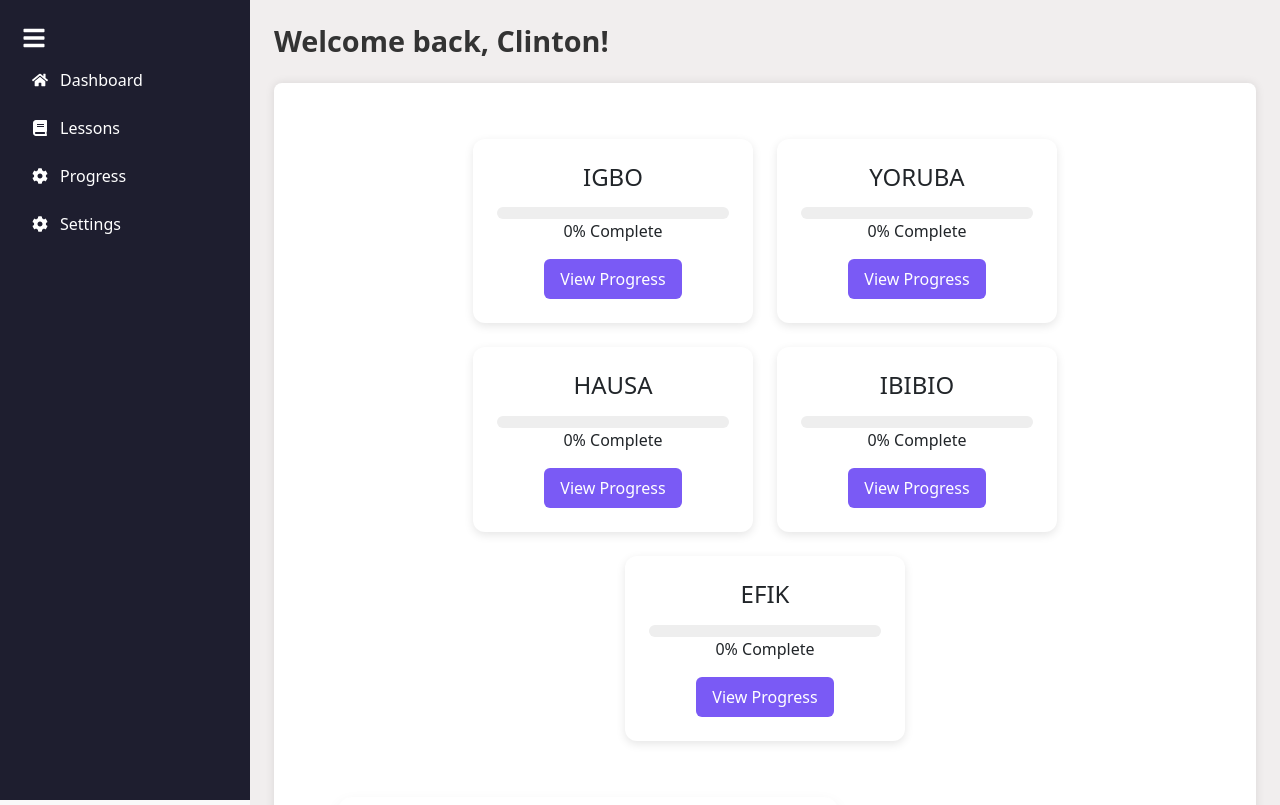
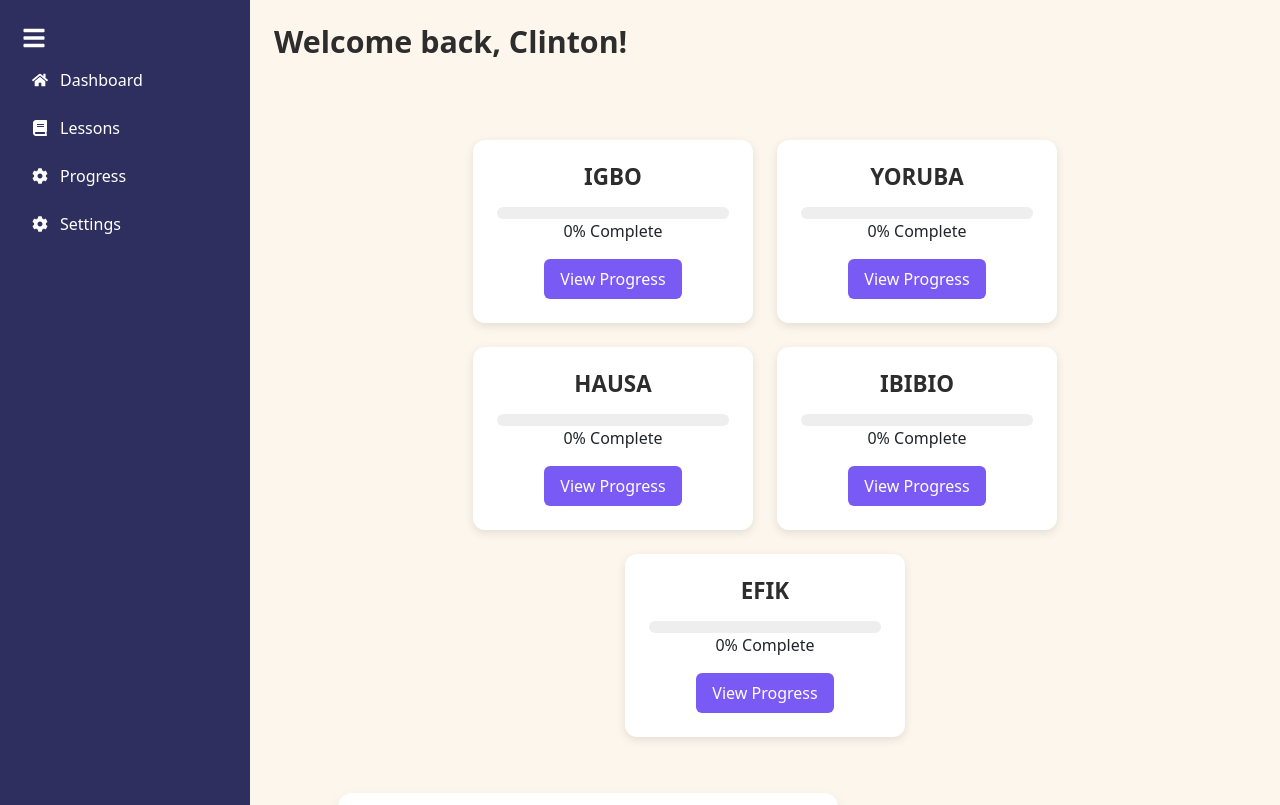
Before and after one commit to JoyEmma12/joy-pro, a React (Vite) app in the folder my_final_year_project/: page /dashboard in a window 1280 px wide. Shown: the top 805 px of the page. Built offline with nearby package versions, Linux system fonts and the light colour scheme; a web font is replaced by a local one.

Commit message:
styles updated

```diff
--- a/my_final_year_project/src/App.css
+++ b/my_final_year_project/src/App.css
@@ -1,9 +1,12 @@
 @import url("https://fonts.googleapis.com/css2?family=Carter+One&family=Castoro:ital@0;1&display=swap");
 :root {
-  --background-color: #ede2fd;
-  --text-color: #09001c;
-  --accent-color: #fc43da;
-  --primary-btn-color: #6a1cfc;
-  --secondary-btn-color: #fa7bfd;
+  --background: #FDF6EC;
+  --text-primary: #2D2D2D;
+  --text-secondary: #666666;
+  --primary-accent: 	#7A5AF5;
+  --secondary-accent: #34D399;
+  --correct-color-feedback: #10B981;
+  --wrong-color: #F87171;
+  --button-hover: #5A3DDC;
 }
 /* body { overflow-x: hidden; } */
--- a/my_final_year_project/src/components/Dashboard/Dashboard.css
+++ b/my_final_year_project/src/components/Dashboard/Dashboard.css
@@ -3,34 +3,33 @@
   display: flex;
   width: 100%;
   min-height: 100vh;
-  background-color: #f9f9f9;
+  /* background-color: var(); */
 }
 
-/* --- Sidebar styles are handled separately (in Sidebar.css) --- */
 
 /* --- Dashboard Main Content Area --- */
 .dashboard-main {
   flex: 1;
   padding: 1.5rem;
-  background-color: #f1eeee;
+  background-color: var(--background);
   overflow-x: hidden;
   min-height: 100vh;
 }
 
 /* --- Greeting Text --- */
 .greetings {
-  font-size: 1.8rem;
+  font-size: 1.9rem;
   margin-bottom: 1.5rem;
-  font-weight: 600;
-  color: #333;
+  font-weight: 650;
+  color: var(--text-primary);
 }
 
 /* --- Card Content Box --- */
 .content-box {
-  background-color: #ffffff;
+  /* background-color: #ffffff; */
   padding: 2rem;
   border-radius: 8px;
-  box-shadow: 0 0 10px rgba(0, 0, 0, 0.1);
+  /* box-shadow: 0 0 10px rgba(0, 0, 0, 0.1); */
 }
 
 /* --- Responsive Layout --- */
--- a/my_final_year_project/src/components/Dashboard/LessonPage/DashboardProgress.css
+++ b/my_final_year_project/src/components/Dashboard/LessonPage/DashboardProgress.css
@@ -19,6 +19,12 @@
 .progress-card:hover {
   transform: translateY(-3px);
 }
+.progress-card h4 {
+  font-size: 1.4rem;
+  margin-bottom: 0.5rem;
+  font-weight: 600;
+  color: var(--text-primary);
+}
 
 .progress-bar-container {
   margin: 1rem 0;
@@ -34,17 +40,20 @@
 
 .progress-fill {
   height: 100%;
-  background-color: #7a5af5;
+  background-color: var(--primary-accent);
   transition: width 0.5s ease;
 }
 
 .progress-card button {
-  background: #7a5af5;
+  background: var(--primary-accent);
   color: white;
   border: none;
   padding: 0.5rem 1rem;
   border-radius: 6px;
   cursor: pointer;
+}
+.progress-card button:hover {
+  background: var(--button-hover);
 }
 
 @media (max-width: 768px) {
--- a/my_final_year_project/src/components/Dashboard/LessonPage/Quizscreen.jsx
+++ b/my_final_year_project/src/components/Dashboard/LessonPage/Quizscreen.jsx
@@ -6,17 +6,49 @@ import "./QuizScreen.css";
 const QuizScreen = () => {
   const { language } = useParams();
   const navigate = useNavigate();
-  const questions = quizData[language.toLowerCase()] || [];
+
+  const langKey = language.toLowerCase();
+  const questions = quizData[langKey] || [];
 
   const [current, setCurrent] = useState(0);
   const [score, setScore] = useState(0);
   const [showResult, setShowResult] = useState(false);
 
+  // Reset state on language change (important for Next Quiz)
+  useEffect(() => {
+    setCurrent(0);
+    setScore(0);
+    setShowResult(false);
+  }, [language]);
+
+  // Save score to backend
+  useEffect(() => {
+    if (!showResult) return;
+
+    const user = JSON.parse(localStorage.getItem("user"));
+    const username = user?.username;
+
+    if (username) {
+      fetch("http://127.0.0.1:5000/quiz-score", {
+        method: "POST",
+        headers: { "Content-Type": "application/json" },
+        body: JSON.stringify({ username, language: langKey, score }),
+      })
+        .then((res) => res.json())
+        .then((data) => console.log("Quiz score saved:", data))
+        .catch((err) => console.error("Error saving quiz score:", err));
+    }
+  }, [showResult, langKey, score]);
+
   const handleAnswer = (option) => {
-    if (option === questions[current].answer) setScore(score + 1);
-    current < questions.length - 1
-      ? setCurrent(current + 1)
-      : setShowResult(true);
+    if (option === questions[current].answer) {
+      setScore((prev) => prev + 1);
+    }
+    if (current < questions.length - 1) {
+      setCurrent((prev) => prev + 1);
+    } else {
+      setShowResult(true);
+    }
   };
 
   const handleRetry = () => {
@@ -27,21 +59,20 @@ const QuizScreen = () => {
 
   const goToNextQuiz = () => {
     const quizKeys = Object.keys(quizData).map((key) => key.toLowerCase());
-    const index = quizKeys.indexOf(language.toLowerCase());
+    const index = quizKeys.indexOf(langKey);
     const nextLang = quizKeys[index + 1];
 
     if (nextLang) {
-      navigate(`/quiz/${nextLang}`); // ✅ valid template string
+      navigate(`/quiz/${nextLang}`);
     } else {
       navigate("/dashboard");
     }
   };
 
-
   const getStars = () => {
-    const percentage = (score / questions.length) * 100;
-    if (percentage === 100) return "🌟🌟🌟 Excellent!";
-    if (percentage >= 60) return "🌟🌟 Good Job!";
+    const percent = (score / questions.length) * 100;
+    if (percent === 100) return "🌟🌟🌟 Excellent!";
+    if (percent >= 60) return "🌟🌟 Good Job!";
     return "🌟 Keep Practicing!";
   };
 
@@ -56,43 +87,11 @@ const QuizScreen = () => {
     );
   }
 
-  useEffect(() => {
-    // Reset quiz state when language changes (i.e., next quiz)
-    setCurrent(0);
-    setScore(0);
-    setShowResult(false);
-  }, [language]);
-
-
-  useEffect(() => {
-    if (showResult) {
-      const user = JSON.parse(localStorage.getItem("user"));
-      const username = user?.username;
-
-      if (username) {
-        fetch("http://127.0.0.1:5000/quiz-score", {
-          method: "POST",
-          headers: { "Content-Type": "application/json" },
-          body: JSON.stringify({
-            username,
-            language,
-            score,
-          }),
-        })
-          .then((res) => res.json())
-          .then((data) => console.log("Quiz score saved:", data))
-          .catch((err) => console.error("Error saving quiz score:", err));
-      }
-    }
-  }, [showResult]);
-
-
-
   return (
     <div className="quiz-wrapper">
       <h2 className="quiz-title">📝 {language} Quiz</h2>
 
-      {!showResult ? (
+      {!showResult && (
         <div className="question-card">
           <h4>{questions[current].question}</h4>
           <div className="options-grid">
@@ -109,7 +108,7 @@ const QuizScreen = () => {
             Question {current + 1} of {questions.length}
           </div>
         </div>
-      ) : null}
+      )}
 
       {showResult && (
         <div className="quiz-overlay">
@@ -132,7 +131,9 @@ const QuizScreen = () => {
                 onClick={() => navigate("/dashboard")}>
                 Dashboard
               </button>
-              {Object.keys(quizData).indexOf(language.toLowerCase()) <
+              {Object.keys(quizData)
+                .map((key) => key.toLowerCase())
+                .indexOf(langKey) <
                 Object.keys(quizData).length - 1 && (
                 <button className="quiz-btn" onClick={goToNextQuiz}>
                   Next Quiz →
--- a/my_final_year_project/src/components/Dashboard/ResumeLearning.css
+++ b/my_final_year_project/src/components/Dashboard/ResumeLearning.css
@@ -10,7 +10,7 @@
 
 .resume-card h3 {
   font-size: 1.5rem;
-  color: #7a5af5;
+  color: var(--text-primary);
   margin-bottom: 1rem;
   font-family: "Carter One", serif;
 }
--- a/my_final_year_project/src/components/Dashboard/Sidebar.css
+++ b/my_final_year_project/src/components/Dashboard/Sidebar.css
@@ -1,6 +1,6 @@
 .sidebar-wrapper {
-  background-color: #1e1e2f;
-  height: 100vh;
+  background-color: #2F2F5F;
+  /* height: 100vh; */
   width: 250px;
   transition: width 0.3s ease-in-out;
   overflow: hidden;
@@ -41,7 +41,7 @@
 }
 
 .sidebar-link:hover {
-  background-color: #2e2e48;
+  background-color: var(--button-hover);
   border-radius: 8px;
 }
 
```
